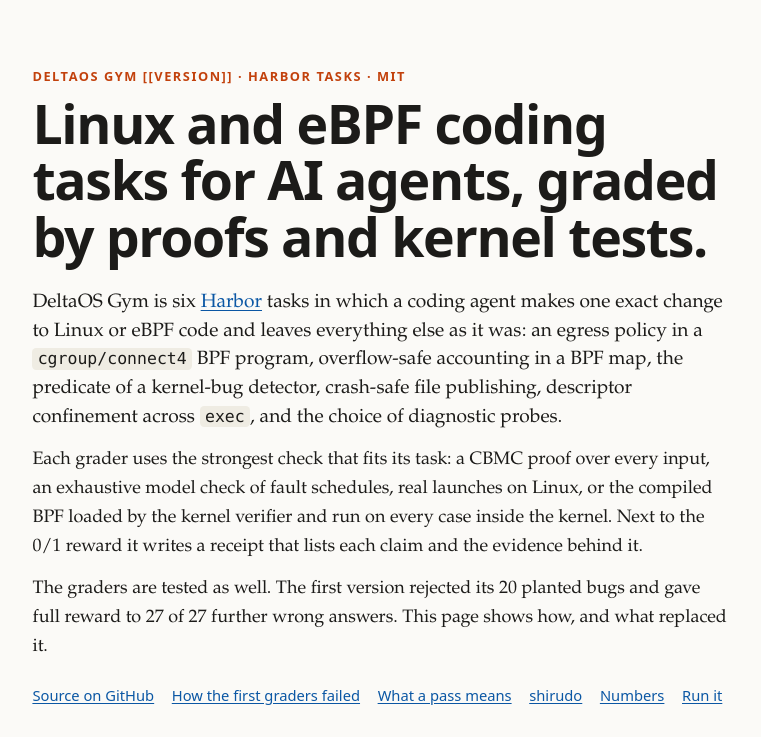
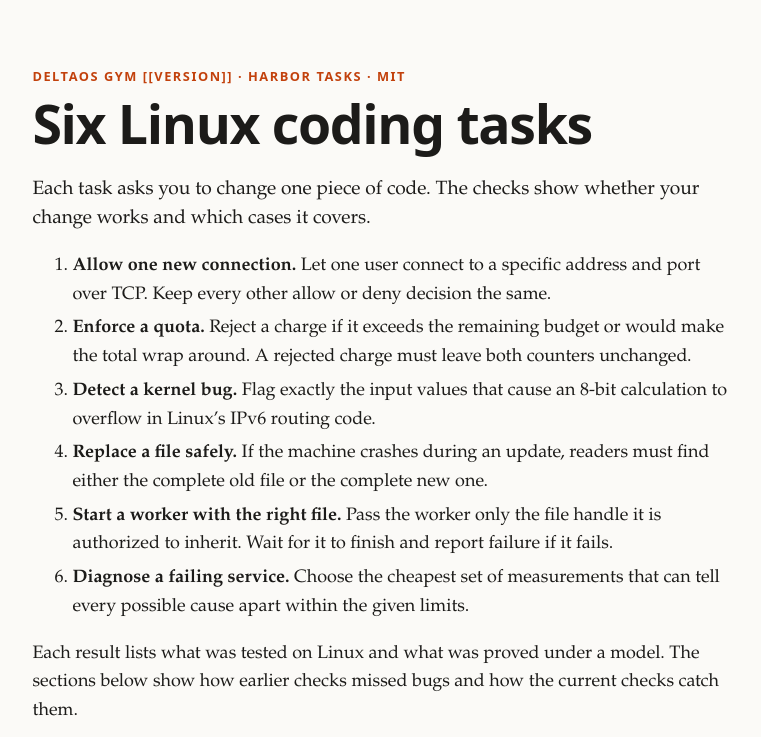
Before and after one commit to zozo123/deltaos-gym, a plain HTML site: page site/template.html in a window 1280 px wide. Shown: the top 737 px of the page, without its empty margins (258-1019 px from the left). Drawn offline with Linux system fonts and the light colour scheme.

Commit message:
Explain the six Linux tasks in plain English

```diff
--- a/site/template.html
+++ b/site/template.html
@@ -62,10 +62,17 @@ ul{padding-left:1.2rem}li{margin:.3rem 0}
 <body>
 <main>
 <p class="kicker">DeltaOS Gym [[VERSION]] &middot; Harbor tasks &middot; MIT</p>
-<h1>Linux and eBPF coding tasks for AI agents, graded by proofs and kernel tests.</h1>
-<p class="lede">DeltaOS Gym is six <a href="https://github.com/harbor-framework/harbor">Harbor</a> tasks in which a coding agent makes one exact change to Linux or eBPF code and leaves everything else as it was: an egress policy in a <code>cgroup/connect4</code> BPF program, overflow-safe accounting in a BPF map, the predicate of a kernel-bug detector, crash-safe file publishing, descriptor confinement across <code>exec</code>, and the choice of diagnostic probes.</p>
-<p>Each grader uses the strongest check that fits its task: a CBMC proof over every input, an exhaustive model check of fault schedules, real launches on Linux, or the compiled BPF loaded by the kernel verifier and run on every case inside the kernel. Next to the 0/1 reward it writes a receipt that lists each claim and the evidence behind it.</p>
-<p>The graders are tested as well. The first version rejected its 20 planted bugs and gave full reward to 27 of 27 further wrong answers. This page shows how, and what replaced it.</p>
+<h1>Six Linux coding tasks</h1>
+<p class="lede">Each task asks you to change one piece of code. The checks show whether your change works and which cases it covers.</p>
+<ol>
+<li><strong>Allow one new connection.</strong> Let one user connect to a specific address and port over TCP. Keep every other allow or deny decision the same.</li>
+<li><strong>Enforce a quota.</strong> Reject a charge if it exceeds the remaining budget or would make the total wrap around. A rejected charge must leave both counters unchanged.</li>
+<li><strong>Detect a kernel bug.</strong> Flag exactly the input values that cause an 8-bit calculation to overflow in Linux’s IPv6 routing code.</li>
+<li><strong>Replace a file safely.</strong> If the machine crashes during an update, readers must find either the complete old file or the complete new one.</li>
+<li><strong>Start a worker with the right file.</strong> Pass the worker only the file handle it is authorized to inherit. Wait for it to finish and report failure if it fails.</li>
+<li><strong>Diagnose a failing service.</strong> Choose the cheapest set of measurements that can tell every possible cause apart within the given limits.</li>
+</ol>
+<p>Each result lists what was tested on Linux and what was proved under a model. The sections below show how earlier checks missed bugs and how the current checks catch them.</p>
 <nav><a href="https://github.com/zozo123/deltaos-gym">Source on GitHub</a><a href="#lies">How the first graders failed</a><a href="#receipt">What a pass means</a><a href="#shirudo">shirudo</a><a href="#numbers">Numbers</a><a href="#run">Run it</a></nav>
 
 <div class="stats">
```
